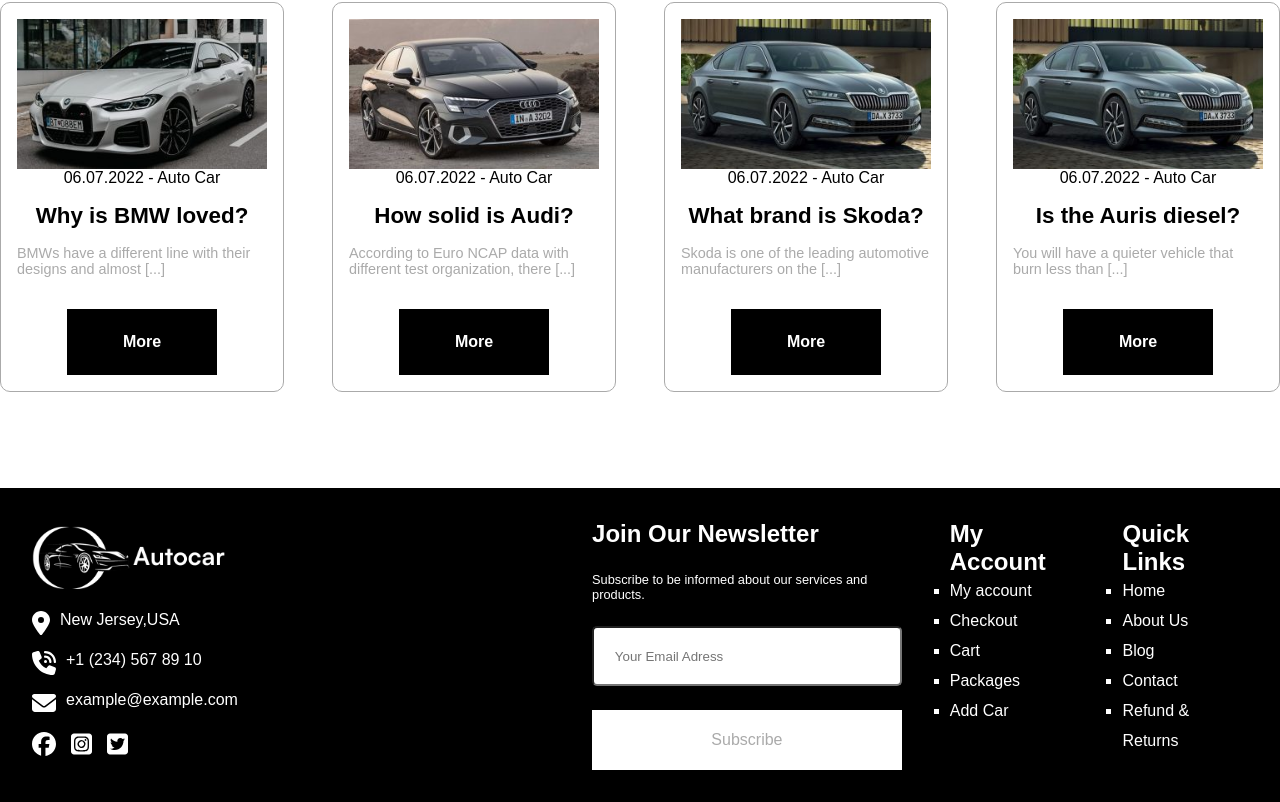
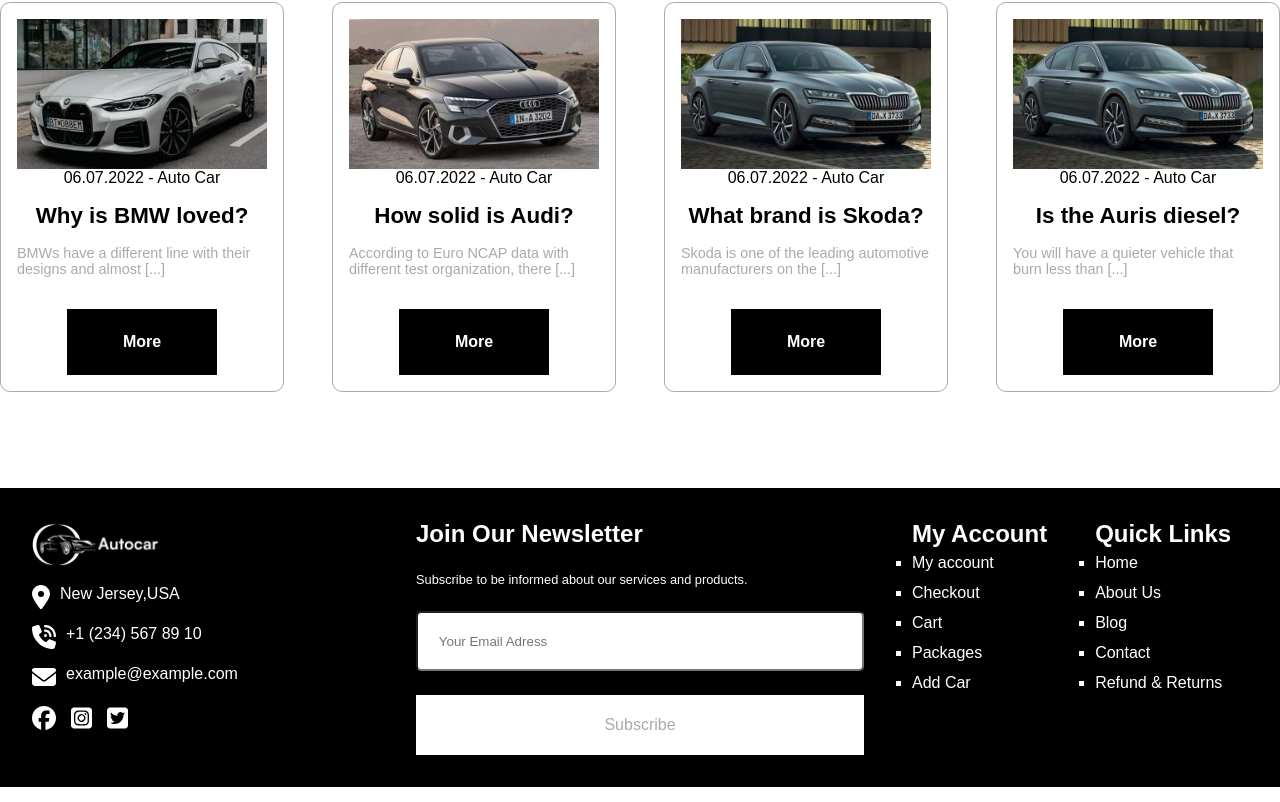
Before and after one commit to Giovanni-Palmitessa/proj-html-vuejs, a Vue app: page / in a window 1280 px wide. Shown: the part 3858-4660 px from the top of the page. Built offline with nearby package versions, Linux system fonts and the light colour scheme.

Commit message:
adjust input in footer

```diff
--- a/src/components/AppFooter.vue
+++ b/src/components/AppFooter.vue
@@ -87,7 +87,7 @@
         <div class="ftr-center">
           <h2>Join Our Newsletter</h2>
           <p>Subscribe to be informed about our services and products.</p>
-          <input type="text" placeholder="Your Email Adress" />
+          <input type="email" placeholder="Your Email Adress" />
           <div class="white-btn">Subscribe</div>
         </div>
         <div class="ftr-right">
@@ -131,6 +131,7 @@
     .ftr-left {
       display: flex;
       flex-direction: column;
+      flex-basis: 30%;
       img {
         width: 40%;
         margin-bottom: 1rem;
@@ -156,6 +157,7 @@
       display: flex;
       flex-direction: column;
       gap: 1.5rem;
+      flex-basis: 40%;
       p {
         font-size: 0.8rem;
       }
@@ -176,6 +178,7 @@
     .ftr-right {
       display: flex;
       gap: 3rem;
+      flex-basis: 30%;
       .list {
         list-style: square;
       }
```
